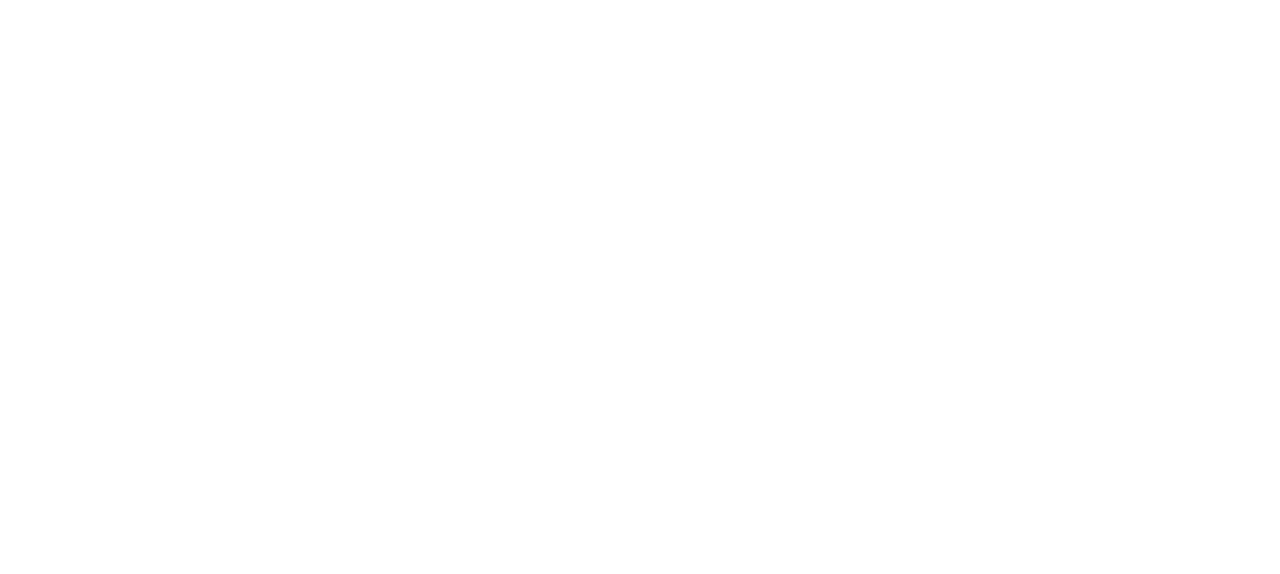
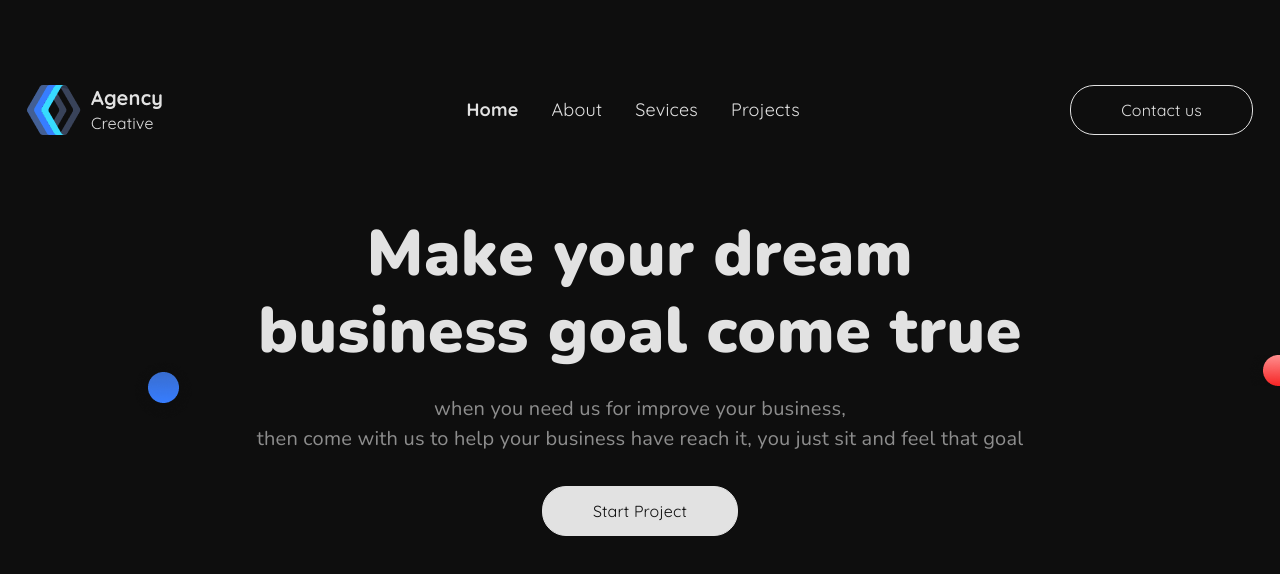
Before and after one commit to Mackedonec/agency, a website: page dev/index.html in a window 1280 px wide. Drawn offline with nearby package versions, Linux system fonts and the light colour scheme; files that its build step writes are made by us from their sources.

Commit message:
start header

```diff
--- a/dev/sass/global.scss
+++ b/dev/sass/global.scss
@@ -1,4 +1,5 @@
 body {
+  background-color: $primary-color;
   font-family: $font-primary;
   font-size: $font-size;
 }
@@ -25,6 +26,24 @@ a {
   @include visually-hidden;
 }
 
+.btn-dark {
+  background-color: $primary-color;
+  color: $title-color;
+  border: 1px solid $title-color;
+  padding: 12px 50px;
+  border-radius: 24px;
+  letter-spacing: 0.16px;
+}
+
+.btn-white {
+  background-color: $title-color;
+  color: $primary-color;
+  border: 1px solid $title-color;
+  padding: 12px 50px;
+  border-radius: 24px;
+  letter-spacing: 0.16px;
+}
+
 .ibg {
   background-position: center;
   background-size: cover;
--- a/dev/sass/header.scss
+++ b/dev/sass/header.scss
@@ -0,0 +1,92 @@
+header {
+  width: 100%;
+  max-width: 100vw;
+
+  .navbar {
+    margin: 72px auto 0;
+    max-width: 1250px;
+    .navbar-nav {
+      margin: 0 auto;
+      .nav-link {
+        padding-left: 25px;
+        font-family: $font-primary;
+        font-size: 1.125rem;
+        line-height: 1.33;
+        color: $title-color;
+        letter-spacing: 0.18px;
+        @include t05s;
+        &.active {
+          font-weight: 700;
+        }
+        &:hover {
+          @include t05s;
+          transform: translatey(-5px);
+        }
+      }
+    }
+    .btn-dark {
+      @include t05s;
+      &:active,
+      &:hover {
+        @include t05s;
+        background-color: $title-color;
+        color: $primary-color;
+        border: 1px solid $title-color;
+      }
+    }
+  }
+  .container {
+    max-width: 800px;
+    text-align: center;
+    margin-top: 68px;
+    .header-title {
+      font-size: 64px;
+      font-weight: 800;
+      letter-spacing: 0.64px;
+      margin-bottom: 24px;
+    }
+    .heaser-descript {
+      font-size: 20px;
+      letter-spacing: 0.2px;
+      opacity: 0.6;
+      margin-bottom: 32px;
+    }
+    .btn-white {
+      @include t05s;
+      &:active,
+      &:hover {
+        @include t05s;
+        background-color: $primary-color;
+        color: $title-color;
+        border: 1px solid $title-color;
+      }
+    }
+  }
+  .container-fluid {
+    width: 100%;
+    max-width: 100vw;
+    position: relative;
+    .blue-ball {
+      width: 31px;
+      height: 31px;
+      position: absolute;
+      bottom: 150px;
+      left: 10%;
+      img {
+      }
+    }
+    .red-ball {
+      overflow: hidden;
+      position: absolute;
+      width: 31px;
+      height: 31px;
+      bottom: 150px;
+      right: 0;
+      img {
+        position: absolute;
+        top: -17px;
+        right: -34px;
+      }
+    }
+  }
+}
--- a/dev/style.scss
+++ b/dev/style.scss
@@ -1,5 +1,6 @@
 @import "sass/variables";
 @import "sass/fonts";
+@import "sass/global";
 @import "sass/header";
 @import "sass/first-screen";
 @import "sass/footer";
--- a/dev/templates/header.html
+++ b/dev/templates/header.html
@@ -1,3 +1,44 @@
 <header>
+  <nav class="navbar navbar-expand-lg">
+    <div class="container-fluid">
+      <a class="navbar-brand" href="#"><img src="assets/img/head-logo.png" alt=""></a>
+      <button class="navbar-toggler" type="button" data-bs-toggle="collapse" data-bs-target="#navbarSupportedContent"
+        aria-controls="navbarSupportedContent" aria-expanded="false" aria-label="Toggle navigation">
+        <span class="navbar-toggler-icon"></span>
+      </button>
+      <div class="collapse navbar-collapse" id="navbarSupportedContent">
+        <ul class="navbar-nav">
+          <li class="nav-item">
+            <a class="nav-link active" href="#">Home</a>
+          </li>
+          <li class="nav-item">
+            <a class="nav-link" href="#">About</a>
+          </li>
+          <li class="nav-item">
+            <a class="nav-link" href="#">Sevices</a>
+          </li>
+          <li class="nav-item">
+            <a class="nav-link" href="#">Projects</a>
+          </li>
+        </ul>
+        <button class="btn btn-dark" type="submit">Contact us</button>
+      </div>
+    </div>
+  </nav>
 
+  <div class="container">
+    <h1 class="header-title">Make your dream business goal come true</h1>
+    <p class="heaser-descript">when you need us for improve your business, <br>
+      then come with us to help your business have reach it, you just sit and feel that goal</p>
+    <button class="btn btn-white">Start Project</button>
+  </div>
+
+  <div class="container-fluid">
+    <div class="blue-ball">
+      <img src="assets/img/blue-ball.png" alt="ball">
+    </div>
+    <div class="red-ball">
+      <img src="assets/img/red-ball.png" alt="ball">
+    </div>
+  </div>
 </header>
```
Also changed, not shown: dev/assets/img/blue-ball.png (added), dev/assets/img/head-logo.png (added), dev/assets/img/red-ball.png (added).
